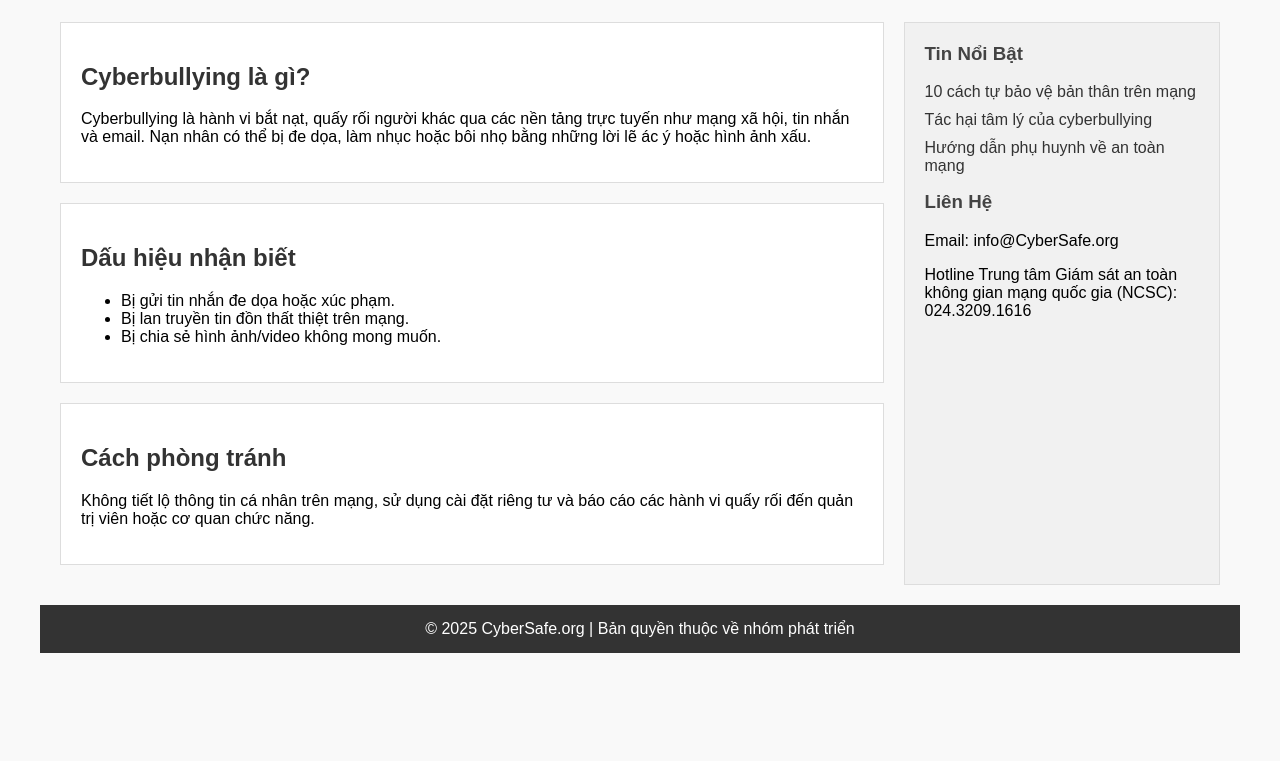
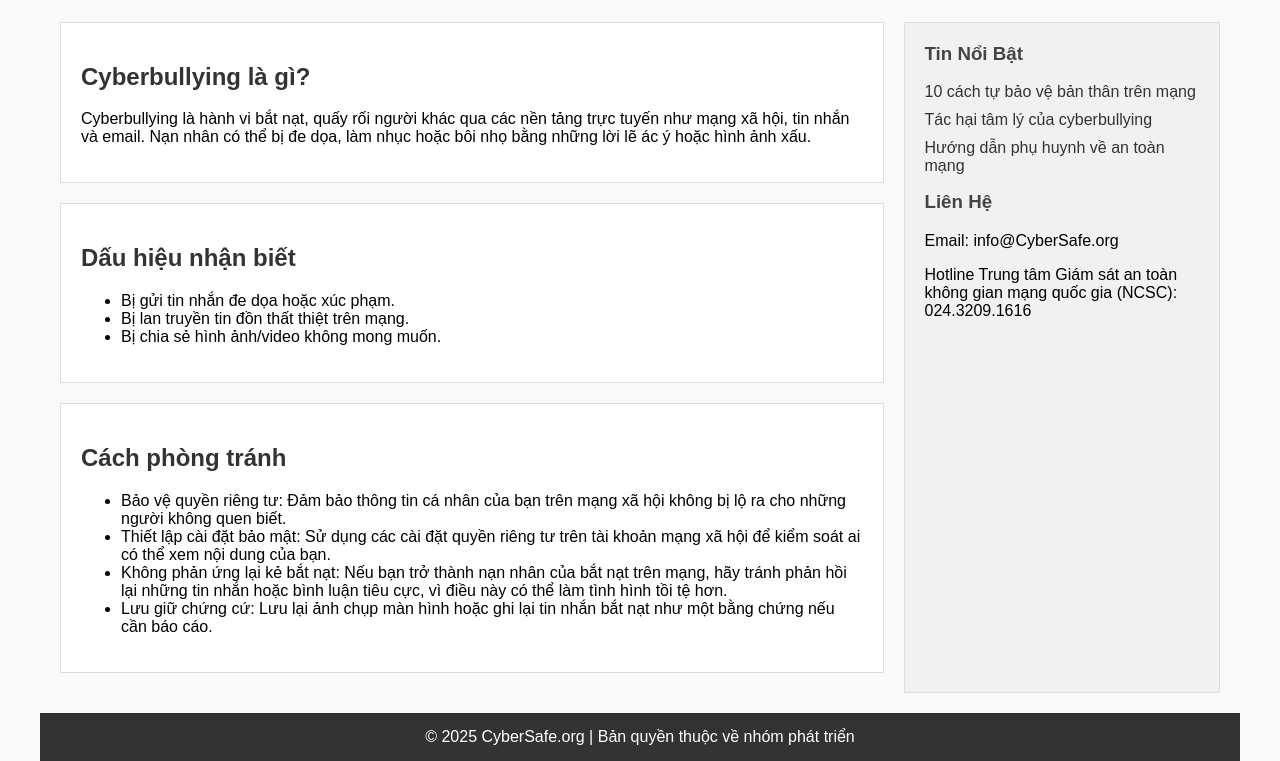
Before and after one commit to Katscript1603/CyberSafe, a plain HTML site: page index.html in a window 1280 px wide. Shown: the part 780-1541 px from the top of the page. Before the commit the page ends 1433 px from the top, so only its background shows below. Drawn offline with Linux system fonts and the light colour scheme.

Commit message:
Cập nhật nội dung index

```diff
--- a/index.html
+++ b/index.html
@@ -40,7 +40,12 @@
 
                 <article>
                     <h2>Cách phòng tránh</h2>
-                    <p>Không tiết lộ thông tin cá nhân trên mạng, sử dụng cài đặt riêng tư và báo cáo các hành vi quấy rối đến quản trị viên hoặc cơ quan chức năng.</p>
+                    <ul>
+                    <li>Bảo vệ quyền riêng tư: Đảm bảo thông tin cá nhân của bạn trên mạng xã hội không bị lộ ra cho những người không quen biết.</li>
+                    <li>Thiết lập cài đặt bảo mật: Sử dụng các cài đặt quyền riêng tư trên tài khoản mạng xã hội để kiểm soát ai có thể xem nội dung của bạn.</li>
+                    <li>Không phản ứng lại kẻ bắt nạt: Nếu bạn trở thành nạn nhân của bắt nạt trên mạng, hãy tránh phản hồi lại những tin nhắn hoặc bình luận tiêu cực, vì điều này có thể làm tình hình tồi tệ hơn.</li>
+                    <li>Lưu giữ chứng cứ: Lưu lại ảnh chụp màn hình hoặc ghi lại tin nhắn bắt nạt như một bằng chứng nếu cần báo cáo.</li>
+                    </ul>
                 </article>
             </main>
 
```
